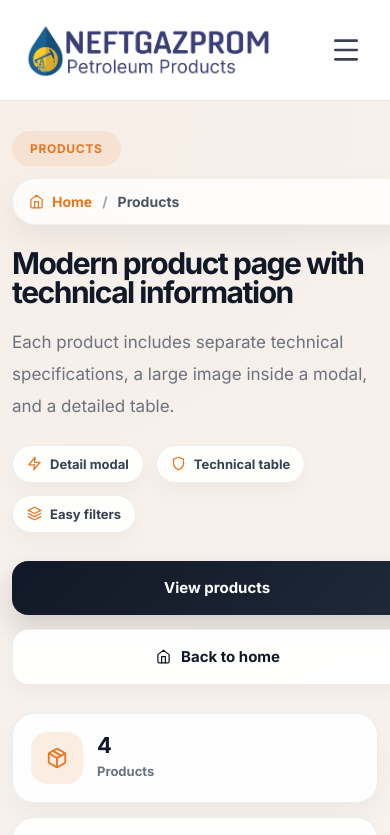
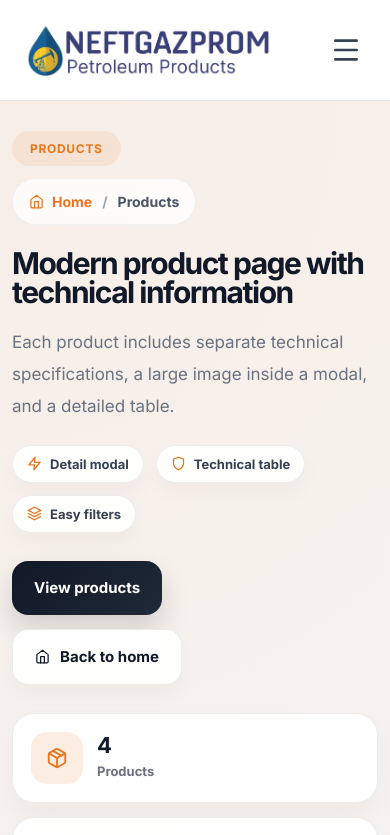
Before and after one commit to AkmaljonYusupov/NeftGasProm, a React (Vite) app: page /products in a window 390 px wide. Shown: the top 835 px of the page. Built offline with nearby package versions, Linux system fonts and the light colour scheme.

Commit message:
Product page

```diff
--- a/src/components/page/Products.module.scss
+++ b/src/components/page/Products.module.scss
@@ -48,11 +48,11 @@
   flex-wrap: wrap;
   gap: 10px;
   min-height: 56px;
-  padding: 0 20px;
+  padding: 0 15px;
   border-radius: 999px;
   background: rgba(255, 255, 255, 0.78);
   border: 1px solid rgba(17, 24, 39, 0.05);
-  box-shadow: 0 12px 28px rgba(17, 24, 39, 0.06);
+  // box-shadow: 0 12px 28px rgba(17, 24, 39, 0.06);
   backdrop-filter: blur(10px);
 }
 
@@ -1034,7 +1034,7 @@
   }
 
   .controlRow {
-    flex-direction: column;
+    // flex-direction: column;
     align-items: stretch;
   }
 
@@ -1046,6 +1046,7 @@
 
   .sortBox {
     justify-content: space-between;
+		width: fit-content;
   }
 
   .sortBox select {
@@ -1054,6 +1055,7 @@
 
   .viewMode {
     justify-content: center;
+		width: fit-content;
   }
 
   .modalOverlay {
@@ -1077,7 +1079,7 @@
   .ctaActions,
   .modalActions {
     flex-direction: column;
-    width: 100%;
+    width: fit-content;
   }
 
   .primaryBtn,
@@ -1086,7 +1088,7 @@
   .productBtn,
   .ghostBtn,
   .resetBtn {
-    width: 100%;
+    width: fit-content;
   }
 
   .heroTitle {
@@ -1102,7 +1104,7 @@
   }
 
   .filterBtn {
-    width: 100%;
+    width: fit-content;
     justify-content: center;
   }
 
@@ -1111,6 +1113,6 @@
   }
 
   .breadcrumb {
-    width: 100%;
+    width: fit-content;
   }
 }
```
